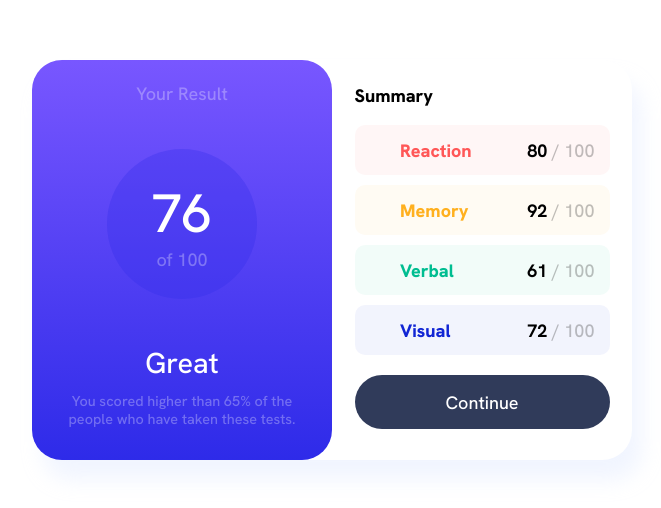
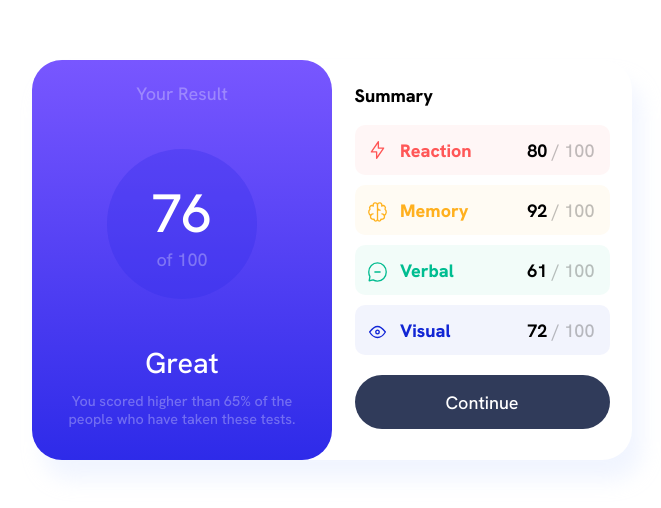
Before and after one commit to Smailen5/results-summary-component-main, a plain HTML site: page index.html in a window 1280 px wide. Shown: the part 190-698 px from the top of the page, without its empty margins (308-969 px from the left). Drawn offline with Linux system fonts and the light colour scheme; the site is published under a folder, as on GitHub Pages, so addresses that start at the root find nothing.

Commit message:
prova immagini
aggiunto punto all'inizio di src per svg

```diff
--- a/index.html
+++ b/index.html
@@ -48,7 +48,7 @@
 
       <div class="container-dati mrg" id="reaction">
         <div class="title-dato">
-          <img src="/assets/images/icon-reaction.svg" alt="">
+          <img src="./assets/images/icon-reaction.svg" alt="">
           <p>Reaction</p>
         </div>
         <div class="dato">
@@ -58,7 +58,7 @@
 
       <div class="container-dati mrg" id="memory">
         <div class="title-dato">
-          <div class="cnt-img"><img src="/assets/images/icon-memory.svg" alt=""></div>
+          <div class="cnt-img"><img src="./assets/images/icon-memory.svg" alt=""></div>
           <p>Memory</p>
         </div>
         <div class="dato">
@@ -68,7 +68,7 @@
 
       <div class="container-dati mrg" id="verbal">
         <div class="title-dato">
-          <div class="cnt-img"><img src="/assets/images/icon-verbal.svg" alt=""></div>
+          <div class="cnt-img"><img src="./assets/images/icon-verbal.svg" alt=""></div>
           <p>Verbal</p>
         </div>
         <div class="dato">
@@ -78,7 +78,7 @@
 
       <div class="container-dati mrg" id="visual">
         <div class="title-dato">
-          <div class="cnt-img"><img src="/assets/images/icon-visual.svg" alt=""></div>
+          <div class="cnt-img"><img src="./assets/images/icon-visual.svg" alt=""></div>
           <p>Visual</p>
         </div>
         <div class="dato">
```
